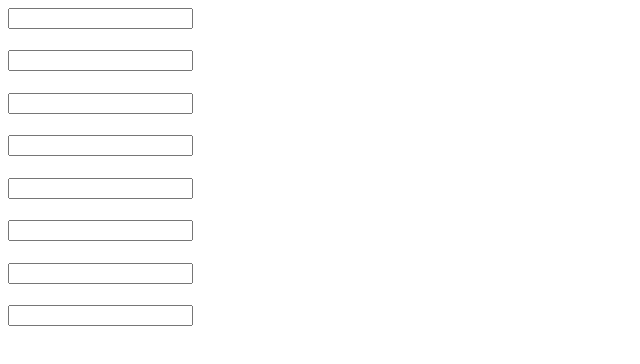
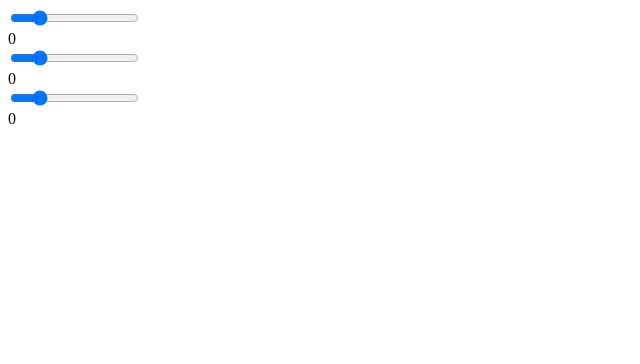
Before and after one commit to jfatta/react-fundamentals, a React app: page / in a window 1280 px wide. Shown: the top 364 px of the page, without its empty margins (0-640 px from the left). Built offline with nearby package versions, Linux system fonts and the light colour scheme.

Commit message:
lesson 7 done

```diff
--- a/App.js
+++ b/App.js
@@ -1,40 +1,53 @@
 import React from 'react';
+import ReactDOM from 'react-dom';
 class App extends React.Component {
 
     constructor() {
         super();
-        this.state = {txt: ''}
+        this.state = {
+            red: 0,
+            green: 0,
+            blue: 0,
+        }
         this.update = this.update.bind(this)
     }
 
     update(e) {
-        this.setState({ txt: e.target.value })
+        this.setState({
+            red: ReactDOM.findDOMNode(this.refs.red.refs.inp).value,
+            green: ReactDOM.findDOMNode(this.refs.green.refs.inp).value,
+            blue: ReactDOM.findDOMNode(this.refs.blue.refs.inp).value
+        })
     }
-
 
     render() {
         return (
             <div>
-                <Widget txt={this.state.txt} update={this.update}/>
-                <Widget txt={this.state.txt} update={this.update}/>
-                <Widget txt={this.state.txt} update={this.update}/>
-                <Widget txt={this.state.txt} update={this.update}/>
-                <Widget txt={this.state.txt} update={this.update}/>
-                <Widget txt={this.state.txt} update={this.update}/>
-                <Widget txt={this.state.txt} update={this.update}/>
-                <Widget txt={this.state.txt} update={this.update}/>
+                <Slider ref="red" update={this.update}/>
+                {this.state.red}
+                <br/>
+                <Slider ref="green" update={this.update}/>
+                {this.state.green}
+                <br/>
+                <Slider ref="blue" update={this.update}/>
+                {this.state.blue}
+                <br/>
             </div>
         );
     }
 }
 
-const Widget = (props) => {
-    return (
+class Slider extends React.Component {
+    render() {
+        return (
             <div>
-                <input type="text"
-                    onChange={props.update.bind(this) } />
-                <h1>{props.txt}</h1>
+                <input ref="inp" type="range"
+                    min="0"
+                    max="255"
+                    onChange={this.props.update} />
             </div>
         );
+    }
 }
+
 export default App
```
